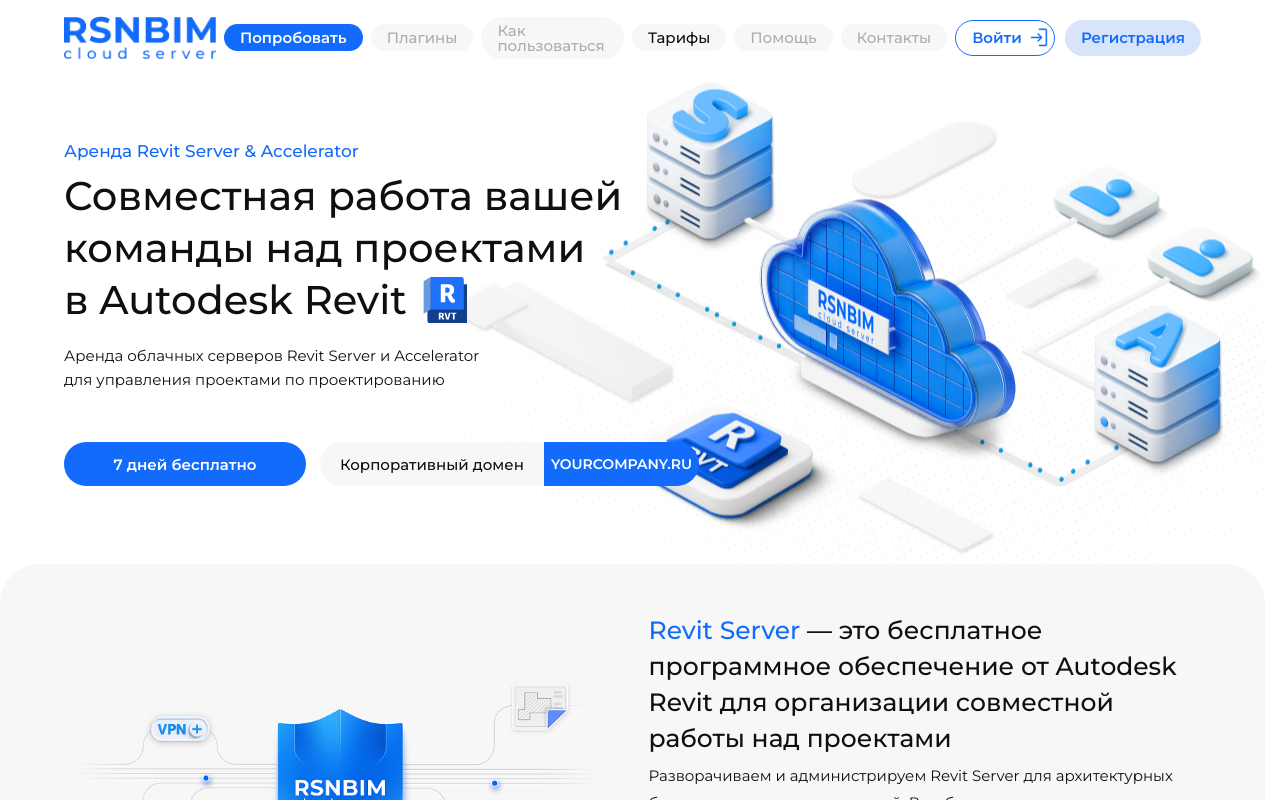
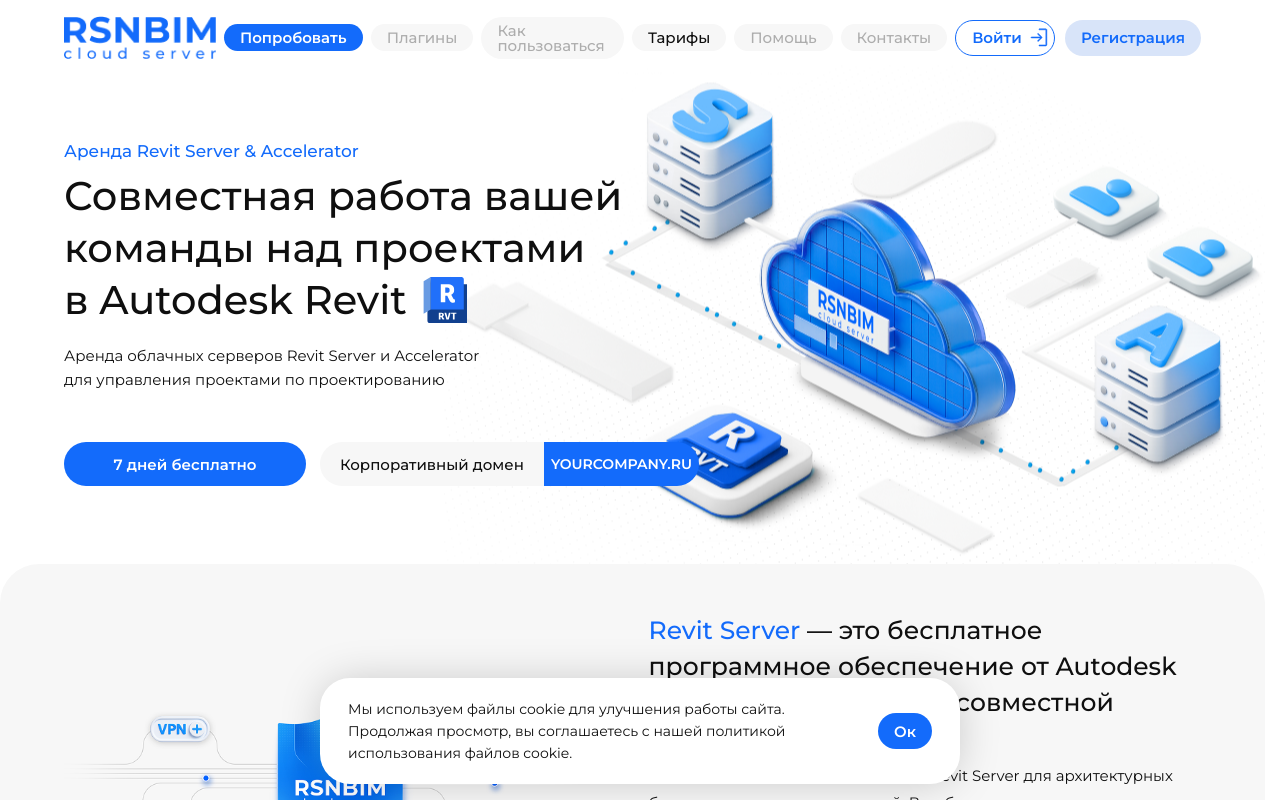
Before and after one commit to fire8327/RSNBIM2, a Nuxt app: page / in a window 1280 px wide. Shown: the top 800 px of the page. Built offline with nearby package versions, Linux system fonts and the light colour scheme.

Commit message:
add cookiebanner

```diff
--- /dev/null
+++ b/app/components/CookieBanner.vue
@@ -0,0 +1,35 @@
+<template>
+    <div v-if="isVisible" class="fixed z-50 bottom-4 left-1/2 -translate-x-1/2 w-[calc(100%-32px)] sm:w-auto max-w-[1100px]">
+        <div class="bg-white shadow-[0px_1px_44px_-4px_#00000036] rounded-[20px] md:rounded-[30px] px-5 py-4 md:px-7 md:py-5 flex flex-col md:flex-row md:items-center gap-3 md:gap-6">
+            <p class="text-[12px] md:text-[14px] leading-[18px] md:leading-[22px]">
+                Мы используем файлы cookie для улучшения работы сайта. Продолжая просмотр, вы соглашаетесь с нашей политикой использования файлов cookie.
+            </p>
+            <div class="flex items-center gap-3 ml-auto">
+                <button @click="accept" class="px-4 h-9 rounded-full bg-[#136BFB] text-white font-semibold text-[13px] md:text-[15px] leading-[100%]">
+                    Ок
+                </button>
+            </div>
+        </div>
+    </div>
+
+</template>
+
+<script setup>
+const isVisible = ref(false)
+
+const STORAGE_KEY = 'rsnbim-cookie-consent'
+
+onMounted(() => {
+    try {
+        const saved = localStorage.getItem(STORAGE_KEY)
+        isVisible.value = saved !== 'accepted'
+    } catch (e) {
+        isVisible.value = true
+    }
+})
+
+function accept() {
+    localStorage.setItem(STORAGE_KEY, 'accepted')
+    isVisible.value = false
+}
+</script>
--- a/app/layouts/default.vue
+++ b/app/layouts/default.vue
@@ -4,6 +4,7 @@
         <slot/>
     </main>
     <Footer :hide-contact-block="hideFooterContact"></Footer>
+    <CookieBanner />
 </template>
 
 <script setup>
```
